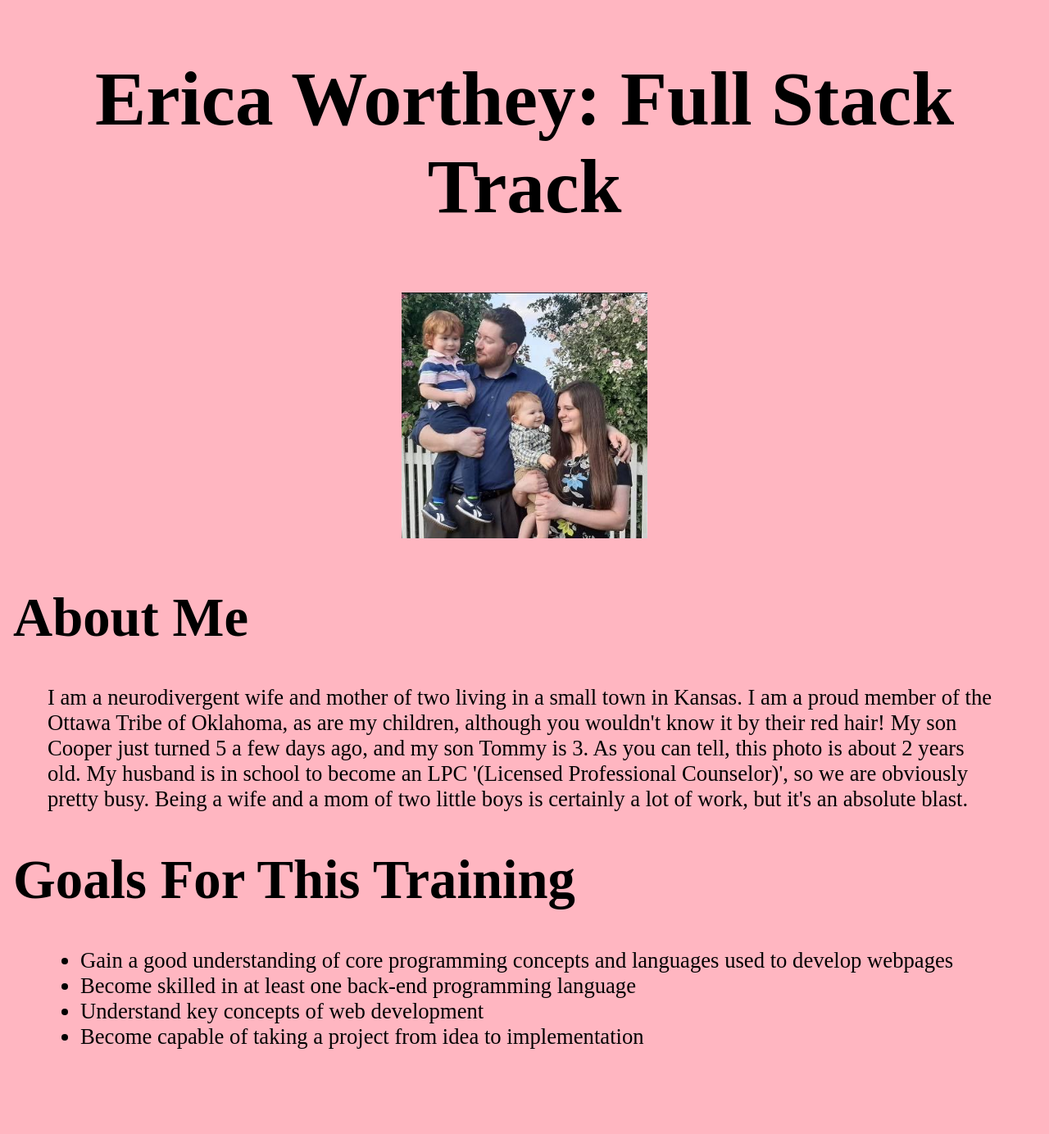
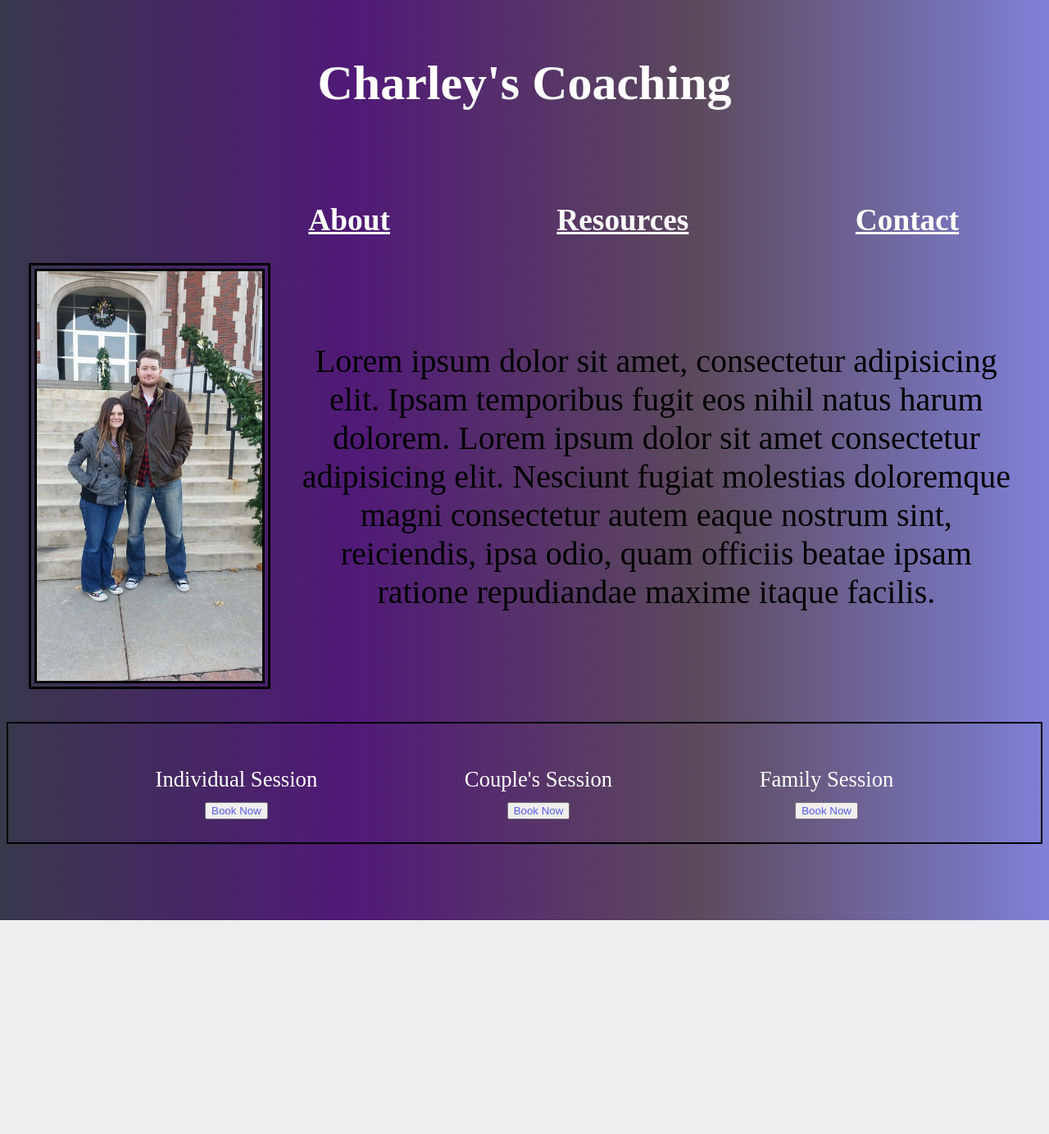
Before and after one commit to eworthey/week2, a plain HTML site: page index.html in a window 1280 px wide. Shown: the whole page at 82% size. After the commit the page ends 1123 px from the top, so only its background shows below. Drawn offline with Linux system fonts and the light colour scheme.

```diff
--- a/index.html
+++ b/index.html
@@ -1,57 +1,43 @@
 <!DOCTYPE html>
 <html lang="en">
   <head>
+    <link rel="stylesheet" href="style.css" />
     <meta charset="UTF-8" />
     <meta http-equiv="X-UA-Compatible" content="IE=edge" />
     <meta name="viewport" content="width=device-width, initial-scale=1.0" />
-    <title>Erica Worthey: Full Stack Track</title>
+    <title>Charley's Coaching</title>
   </head>
-  <!--A top-level header with: name and track//-->
-  <h1 style="padding: 4px; font-size: 70pt" align="center">
-    Erica Worthey: Full Stack Track
-  </h1>
   <body>
-    <body bgcolor="FFB6C1"></body>
-    <!--//photo//-->
-    <center>
-      <img src="image1.jpg" width="300" height="300" vspace="10" />
-    </center>
-    <!--A sentence that best describes you as a paragraph.-->
-    <h1 style="font-size: 50pt; padding-left: 8px; padding-right: 8px">
-      About Me
-    </h1>
-    <div width="50%">
-      <p style="font-size: 20pt; padding-left: 50px; padding-right: 50px">
-        I am a neurodivergent wife and mother of two living in a small town in
-        Kansas. I am a proud member of the Ottawa Tribe of Oklahoma, as are my
-        children, although you wouldn't know it by their red hair! My son Cooper
-        just turned 5 a few days ago, and my son Tommy is 3. As you can tell,
-        this photo is about 2 years old. My husband is in school to become an
-        LPC '(Licensed Professional Counselor)', so we are obviously pretty
-        busy. Being a wife and a mom of two little boys is certainly a lot of
-        work, but it's an absolute blast.
+    <h1>Charley's Coaching</h1>
+    <div class="top-container">
+      <h2 class="top-container about">About</h2>
+      <h2 class="top-container resources">Resources</h2>
+      <a href="contact.html"><h2 class="top-container contact">Contact</h2></a>
+    </div>
+
+    <div class="container-intro">
+      <img src="./images/photo1.jpg" alt="" />
+      <p>
+        Lorem ipsum dolor sit amet, consectetur adipisicing elit. Ipsam
+        temporibus fugit eos nihil natus harum dolorem. Lorem ipsum dolor sit
+        amet consectetur adipisicing elit. Nesciunt fugiat molestias doloremque
+        magni consectetur autem eaque nostrum sint, reiciendis, ipsa odio, quam
+        officiis beatae ipsam ratione repudiandae maxime itaque facilis.
       </p>
     </div>
-    <!--Goals for this training in an Unordered List format-->
-    <h1 style="font-size: 50pt; padding-left: 8px; padding-right: 8px">
-      Goals For This Training
-    </h1>
-    <div style="padding-left: 50px; padding-right: 50px;">
-      <ul >
-        <li style="font-size: 20pt;">
-          Gain a good understanding of core programming concepts and languages
-        used to develop webpages
-        </li>
-        <li style="font-size: 20pt">
-          Become skilled in at least one back-end programming language
-        </li>
-        <li style="font-size: 20pt">
-          Understand key concepts of web development
-        </li>
-        <li style="font-size: 20pt; padding-bottom: 100px">
-          Become capable of taking a project from idea to implementation
-        </li>
+    <div class="container-services">
+      <div class="services">
+        <p>Individual Session</p>
+        <button>Book Now</button>
+      </div>
+      <div class="services">
+        <p>Couple's Session</p>
+        <button>Book Now</button>
+      </div>
+      <div class="services">
+        <p>Family Session</p>
+        <button>Book Now</button>
+      </div>
     </div>
-      </ul>
   </body>
 </html>
--- /dev/null
+++ b/style.css
@@ -0,0 +1,132 @@
+body {
+  background: linear-gradient(
+    to right,
+    rgb(56, 56, 75),
+    rgb(80, 25, 119),
+    rgb(92, 74, 92),
+    rgb(128, 128, 215)
+  ) #eee;
+}
+
+h1 {
+        padding-top: 20pt;
+        padding-bottom: 30pt;
+        display: flex;
+        justify-content: center;
+        align-items: center;
+        font-size: 45pt;
+        color: white;
+      }
+
+h2 {
+  font-size: 28pt;
+  color: white;
+  text-decoration: underline;
+}
+      .top-container {
+        display: flex;
+        justify-content: space-around;
+      }
+      .about {
+        margin-left: 200pt;
+      }
+      .container-intro img {
+        width: 300px;
+        height: 500px;
+        border: 10px double black;
+        margin-left: 20pt;
+      }
+
+      .container-intro p {
+        font-size: 30pt;
+        margin-left: 20pt;
+        margin-right: 20pt;
+        text-align: center;
+      }
+
+      .container-intro {
+        display: flex;
+        justify-items: center;
+        align-items: center;
+      }
+
+      .container-services {
+        border: 2px solid black;
+        color: white;
+        display: flex;
+        text-align: center;
+        justify-content: space-evenly;
+        align-items: center;
+        padding-top: 20pt;
+        padding-bottom: 20pt;
+        margin-top: 30pt;
+        margin-bottom: 70pt;
+      }
+      .services {
+        font-size: 20pt;
+        justify-content: space-evenly;
+        text-align: center;
+      }
+
+      .services p {
+        margin-bottom: 2pt;
+      }
+
+      button {
+        color: rgb(90, 90, 233);
+      }
+
+      button:hover {
+        background-color: blue;
+        color: white;
+        cursor: pointer;
+      }
+      h3 {
+        text-align: left;
+        color: white;
+        font-size: 20pt;
+        text-decoration: underline;
+        padding-bottom: 0pt;
+      }
+
+      form {
+        width: 60%;
+        margin: 0 auto;
+      }
+
+      label {
+        display: block;
+        margin-top: 1em;
+        font-weight: bold;
+        color: white;
+      }
+
+      input,
+      textarea,
+      select {
+        width: 100%;
+        padding: 0.5em;
+        font-size: 1em;
+        margin-bottom: 2em;
+        border: 1px solid rgb(51, 51, 51);
+        border-radius: 3px;
+      }
+
+      textarea {
+        height: 10em;
+      }
+      input[type="submit"] {
+        background-color: rgb(90, 90, 233);
+        color: white;
+        font-weight: bold;
+        border: none;
+        padding: 0.5em 1em;
+        cursor: pointer;
+        margin-top: 1em;
+      }
+
+      input[type="submit"]:hover {
+        background-color: blue;
+        color: white;
+        cursor: pointer;
+      }
```
Also changed, not shown: contact.html (added, +30 -0 lines), images/photo1.jpg (added).
